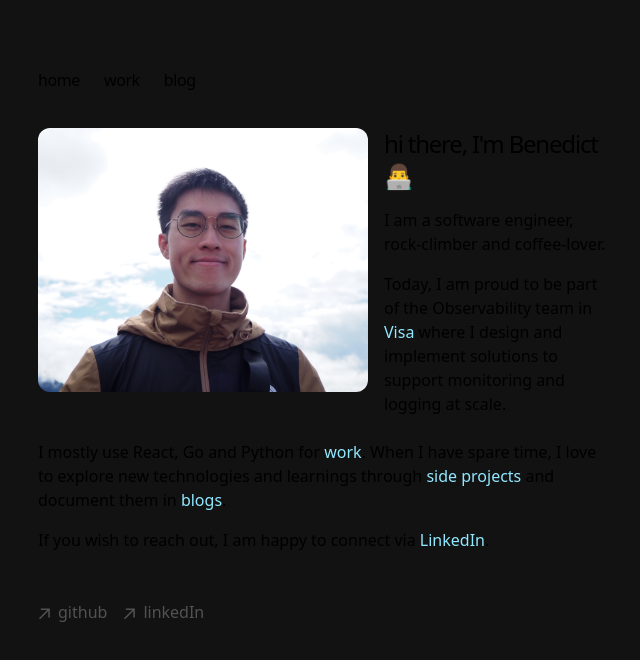
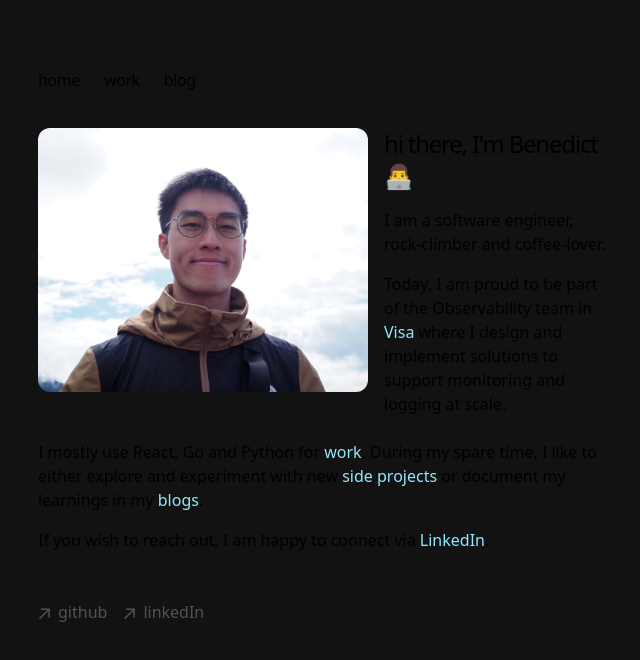
Before and after one commit to chensxb97/chensxb97.github.io, a Next.js app: page / in a window 1280 px wide. Shown: the top 660 px of the page, without its empty margins (314-954 px from the left). Built offline with nearby package versions, Linux system fonts and the light colour scheme.

Commit message:
updated main page

```diff
--- a/app/page.tsx
+++ b/app/page.tsx
@@ -33,13 +33,13 @@ export default function Page() {
             key="/work"
             href="/work"
             style={{ color: '#91e8ff' }}
-          >work</Link>. When I have spare time, I love to explore new technologies and learnings through <a
+          >work</Link>. During my spare time, I like to either explore and experiment with new <a
             rel="noopener noreferrer"
             target="_blank"
             href="https://github.com/chensxb97"
             style={{ color: '#91e8ff' }}>
             side projects
-          </a> and document them in <Link
+          </a> or document my learnings in my <Link
             key="/blog"
             href="/blog"
             style={{ color: '#91e8ff' }}
```
